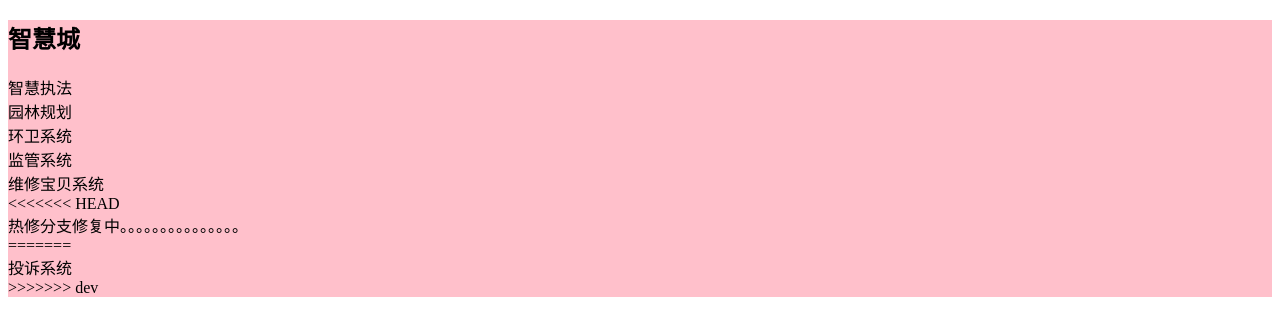
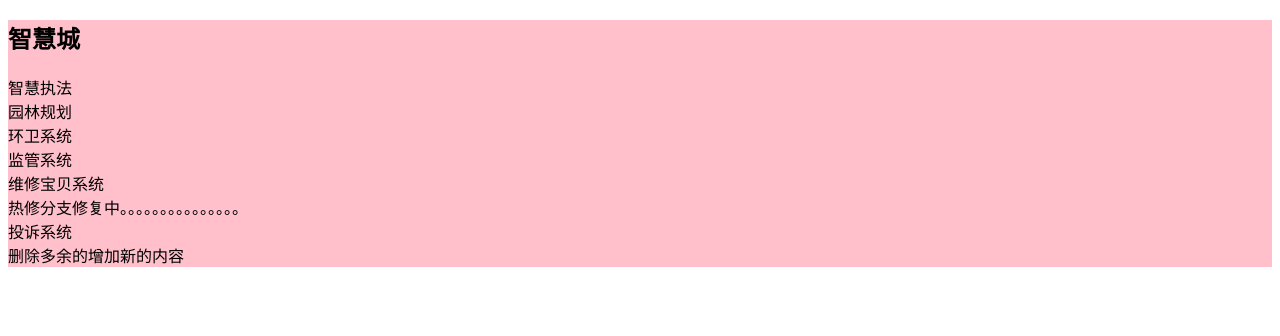
Before and after one commit to A-tuup/git_demo3, a plain HTML site: page index.html in a window 1280 px wide. Drawn offline with Linux system fonts and the light colour scheme.

Commit message:
Update index.html

```diff
--- a/index.html
+++ b/index.html
@@ -26,11 +26,9 @@
     <div>环卫系统</div>
     <div>监管系统</div>
     <div>维修宝贝系统</div>
-<<<<<<< HEAD
     <div>热修分支修复中。。。。。。。。。。。。。。。</div>
-=======
     <div>投诉系统</div>
->>>>>>> dev
+    <div>删除多余的增加新的内容</div>
   </div>
 </body>
 </html>
```
